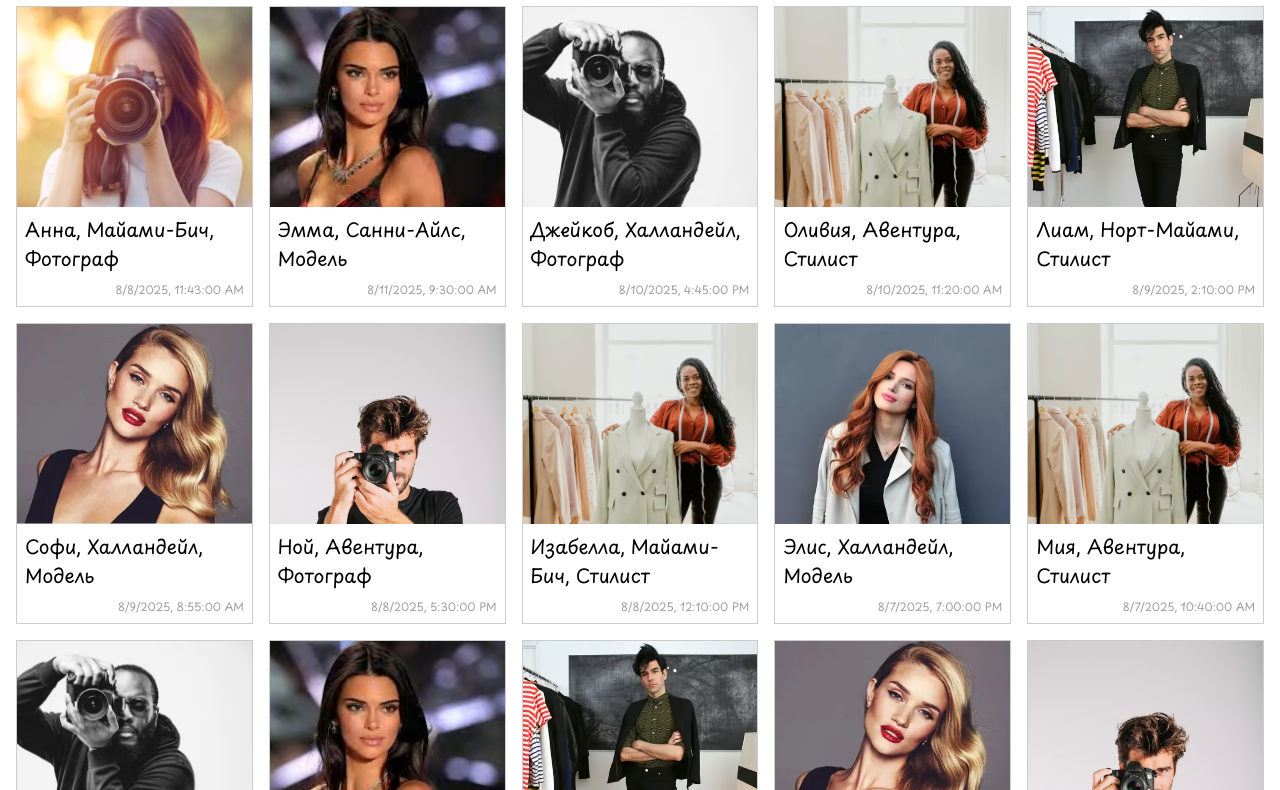
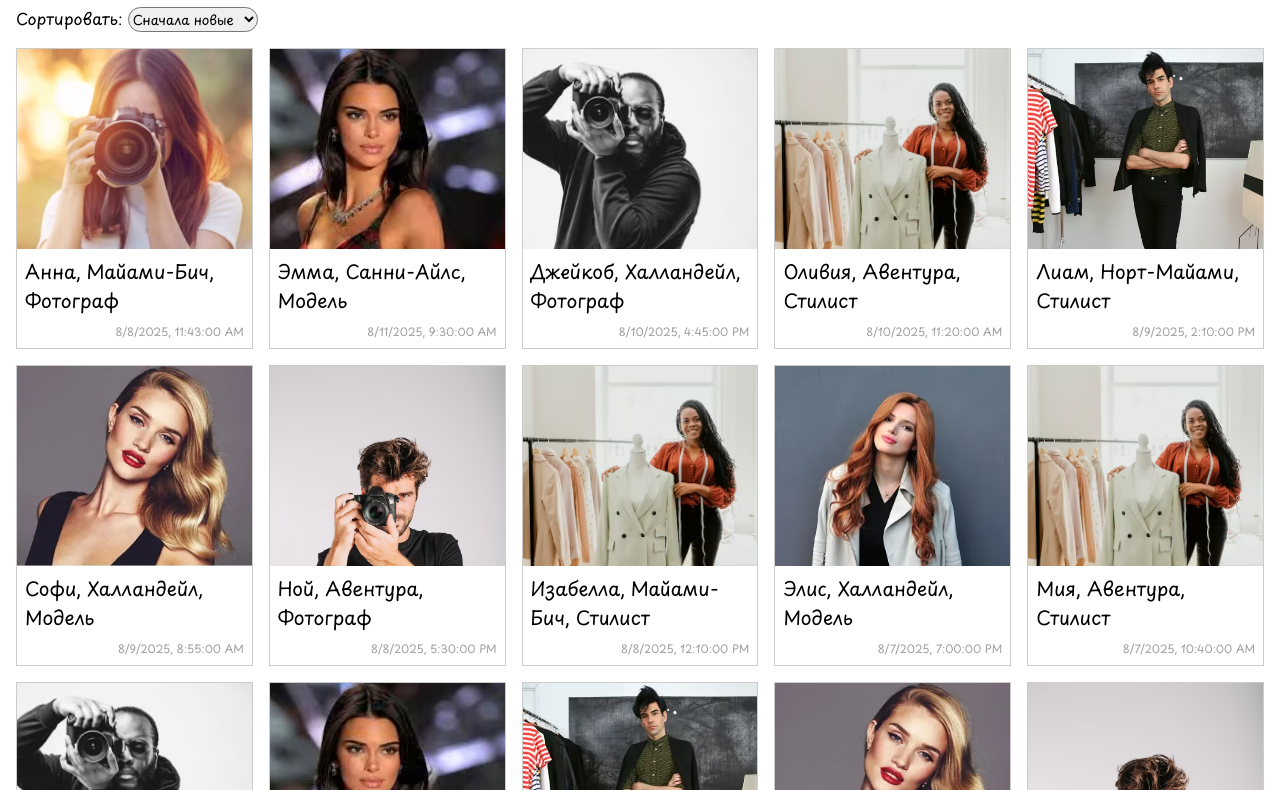
Before and after one commit to ANOVIKOVA21/ModelConnect-Miami, a plain HTML site: page index.html in a window 1280 px wide. Shown: the part 215-1005 px from the top of the page. Drawn offline with Linux system fonts and the light colour scheme.

Commit message:
added select to sort cards and styles

```diff
--- a/css/style.css
+++ b/css/style.css
@@ -173,10 +173,27 @@ main {
   border-color: white;
 }
 
+.cards-sort {
+  font-family: inherit;
+  border-radius: 50px;
+  cursor: pointer;
+  transition: 0.3s;
+}
+
+
+#sortCards:hover {
+  transform: scale(1.1);
+}
+
 .card-list {
   display: grid;
   gap: 1rem;
   grid-template-columns: repeat(auto-fit, minmax(200px, 1fr));
+}
+
+.empty-list-message {
+  text-align: center;
+  font-size: 1.5rem;
 }
 
 .card {
--- a/index.html
+++ b/index.html
@@ -48,6 +48,11 @@
   <main>
     <h1 class="title">ModelConnect Miami – свежие профили</h1>
     <section class="profile-preview">
+      <label for="sortCards">Сортировать:</label>
+      <select id="sortCards" class="cards-sort">
+        <option value="newest">Сначала новые</option>
+        <option value="oldest">Сначала старые</option>
+      </select>
       <ul class="list card-list">
       </ul>
     </section>
```
